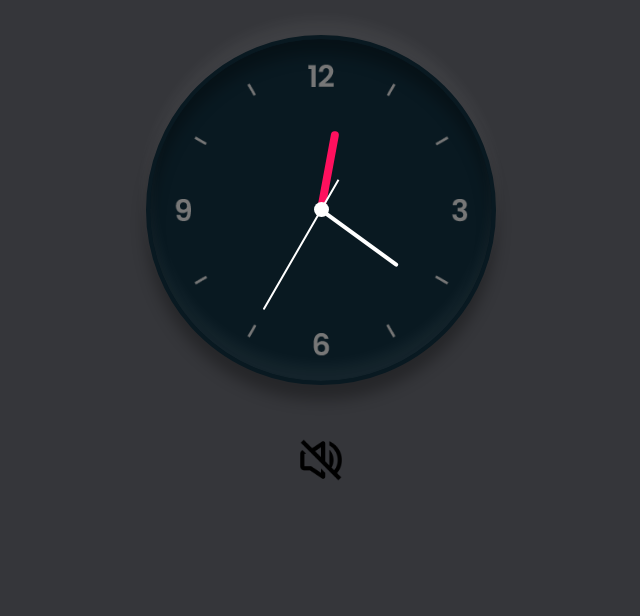
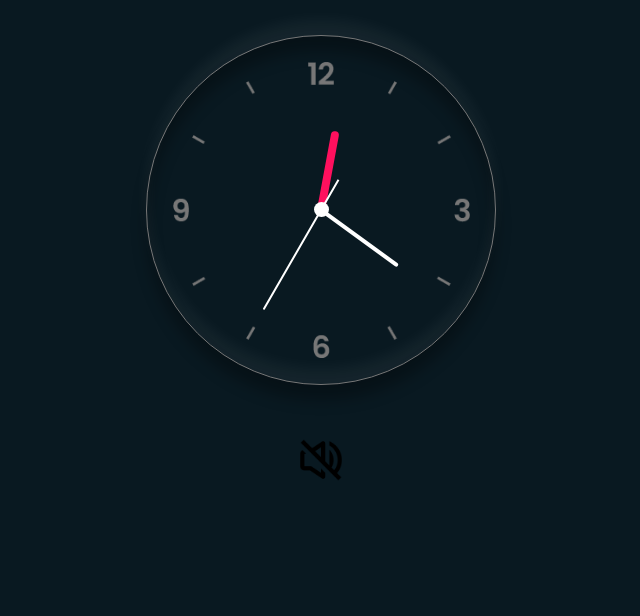
Before and after one commit to VishnuReddy3011/Clock, a plain HTML site: page index.html in a window 1280 px wide. Shown: the part 184-800 px from the top of the page, without its empty margins (319-959 px from the left). Drawn offline with Linux system fonts and the light colour scheme.

Commit message:
css changed

```diff
--- a/style.css
+++ b/style.css
@@ -14,7 +14,7 @@ body{
     max-height: 100vh;
     /* background: #091e29; */
     /* background-color: rgb(57, 56, 55); */
-    background-color: #35363a;
+    background-color: #091921;
 }
 
 .heading{
@@ -42,6 +42,7 @@ body{
     background-size: contain;
     border: 4px solid #091921;
     border-radius: 50%;
+    border: 1px solid #777777;
     box-shadow: 0px -15px 15px rgba(255, 255, 255, 0.05),
                 inset 0px -15px 15px rgba(255, 255, 255, 0.05),
                 0px 15px 15px rgba(0,0,0,0.3),
```
